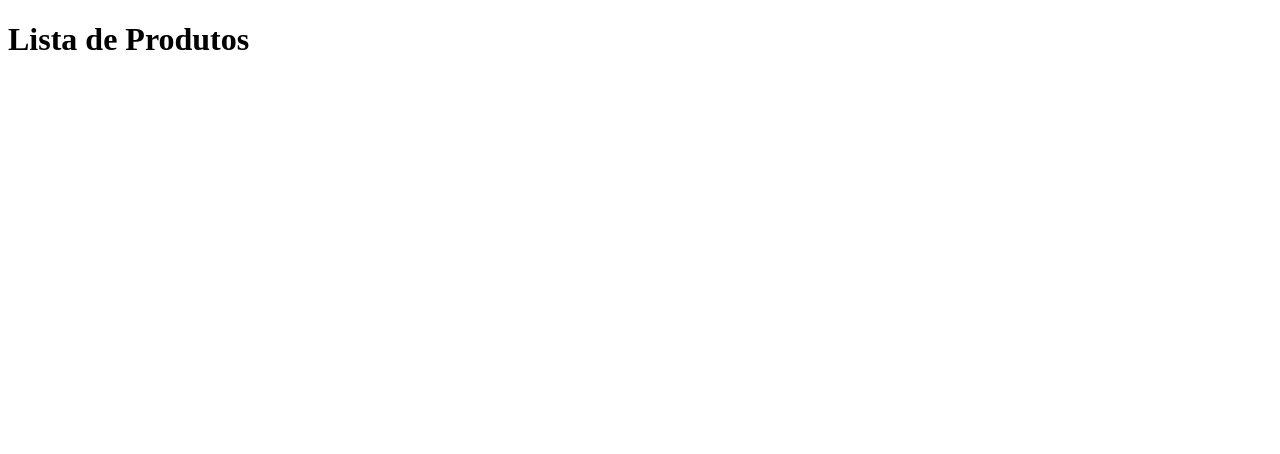
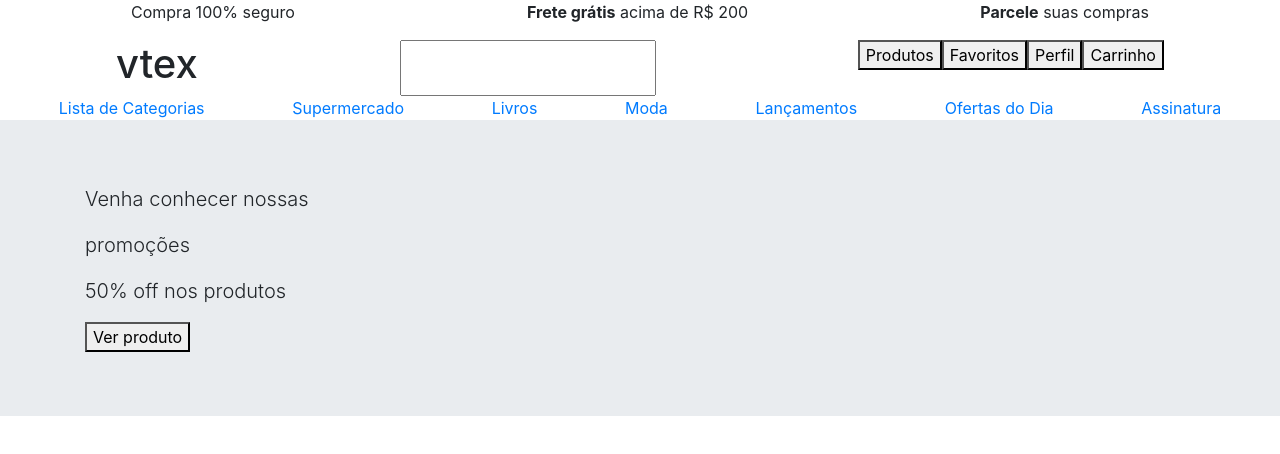
Before and after one commit to EconverseAG/teste-front-end-jr, a React (Create React App) app in the folder econverse/: page / in a window 1280 px wide. Shown: the top 454 px of the page. Built offline with nearby package versions, Linux system fonts and the light colour scheme; no server answers.

Commit message:
feature: 03 - Adicionando header e banner ao projeto

```diff
--- a/econverse/public/index.html
+++ b/econverse/public/index.html
@@ -1,19 +1,24 @@
 <!DOCTYPE html>
 <html lang="pt-br">
+
 <head>
   <meta charset="utf-8" />
-    <link rel="icon" href="%PUBLIC_URL%/favicon.ico" />
-    <meta name="viewport" content="width=device-width, initial-scale=1" />
-    <meta name="theme-color" content="#000000" />
-    <meta
-      name="description"
-      content="Web site created using create-react-app"
-    />
-    <link rel="apple-touch-icon" href="%PUBLIC_URL%/logo192.png" />
-    <link rel="manifest" href="%PUBLIC_URL%/manifest.json" />
+  <link rel="stylesheet" href="https://stackpath.bootstrapcdn.com/bootstrap/4.1.3/css/bootstrap.min.css"
+    integrity="sha384-MCw98/SFnGE8fJT3GXwEOngsV7Zt27NXFoaoApmYm81iuXoPkFOJwJ8ERdknLPMO" crossorigin="anonymous">
+  <script src="https://code.jquery.com/jquery-3.3.1.slim.min.js"
+    integrity="sha384-q8i/X+965DzO0rT7abK41JStQIAqVgRVzpbzo5smXKp4YfRvH+8abtTE1Pi6jizo"
+    crossorigin="anonymous"></script>
+  <script src="https://cdnjs.cloudflare.com/ajax/libs/popper.js/1.14.3/umd/popper.min.js"
+    integrity="sha384-ZMP7rVo3mIykV+2+9J3UJ46jBk0WLaUAdn689aCwoqbBJiSnjAK/l8WvCWPIPm49"
+    crossorigin="anonymous"></script>
+  <script src="https://stackpath.bootstrapcdn.com/bootstrap/4.1.3/js/bootstrap.min.js"
+    integrity="sha384-ChfqqxuZUCnJSK3+MXmPNIyE6ZbWh2IMqE241rYiqJxyMiZ6OW/JmZQ5stwEULTy"
+    crossorigin="anonymous"></script>
   <title>Econverse</title>
 </head>
+
 <body>
   <div id="root"></div>
 </body>
+
 </html>
--- a/econverse/src/App.js
+++ b/econverse/src/App.js
@@ -1,4 +1,5 @@
 import Axios from 'axios';
+import Home from './pages/home/home';
 import React, { useEffect, useState } from 'react';
 
 function App() {
@@ -16,8 +17,9 @@ function App() {
 
   return (
     <div>
-      <h1>Lista de Produtos</h1>
-
+      {<Home
+        list={list}
+      />}
     </div>
   );
 }
--- /dev/null
+++ b/econverse/src/pages/home/home.js
@@ -0,0 +1,23 @@
+import React from "react";
+import Header from "../layouts/header";
+
+function Home(props) {
+    const { list } = props;
+    return (
+        <div>
+            {<Header />}
+            <div class="jumbotron jumbotron-fluid">
+                <div class="container">
+                    <p class="lead">Venha conhecer nossas</p>
+                    <p class="lead">promoções</p>
+                    <p class="lead">50% off nos produtos</p>
+                    <div>
+                        <button>Ver produto</button>
+                    </div>
+                </div>
+            </div>
+        </div>
+    );
+}
+
+export default Home;
--- /dev/null
+++ b/econverse/src/pages/layouts/header.js
@@ -0,0 +1,35 @@
+import React from "react";
+import { Link } from "react-router-dom";
+
+function Header() {
+    return (
+        <header className="container-fluid">
+            <div className="d-flex justify-content-around">
+                <p>Compra 100% seguro</p>
+                <p><strong>Frete grátis</strong> acima de R$ 200</p>
+                <p><strong>Parcele</strong> suas compras</p>
+            </div>
+            <div className="d-flex justify-content-around">
+                <h1 className="">vtex</h1>
+                <input type="text" />
+                <div>
+                    <button>Produtos</button>
+                    <button>Favoritos</button>
+                    <button>Perfil</button>
+                    <button>Carrinho</button>
+                </div>
+            </div>
+            <div className="d-flex justify-content-around">
+                <Link>Lista de Categorias</Link>
+                <Link>Supermercado</Link>
+                <Link>Livros</Link>
+                <Link>Moda</Link>
+                <Link>Lançamentos</Link>
+                <Link>Ofertas do Dia</Link>
+                <Link>Assinatura</Link>
+            </div>
+        </header>
+    );
+}
+
+export default Header;
```
Lines whose indentation alone changed are shown as unchanged.
